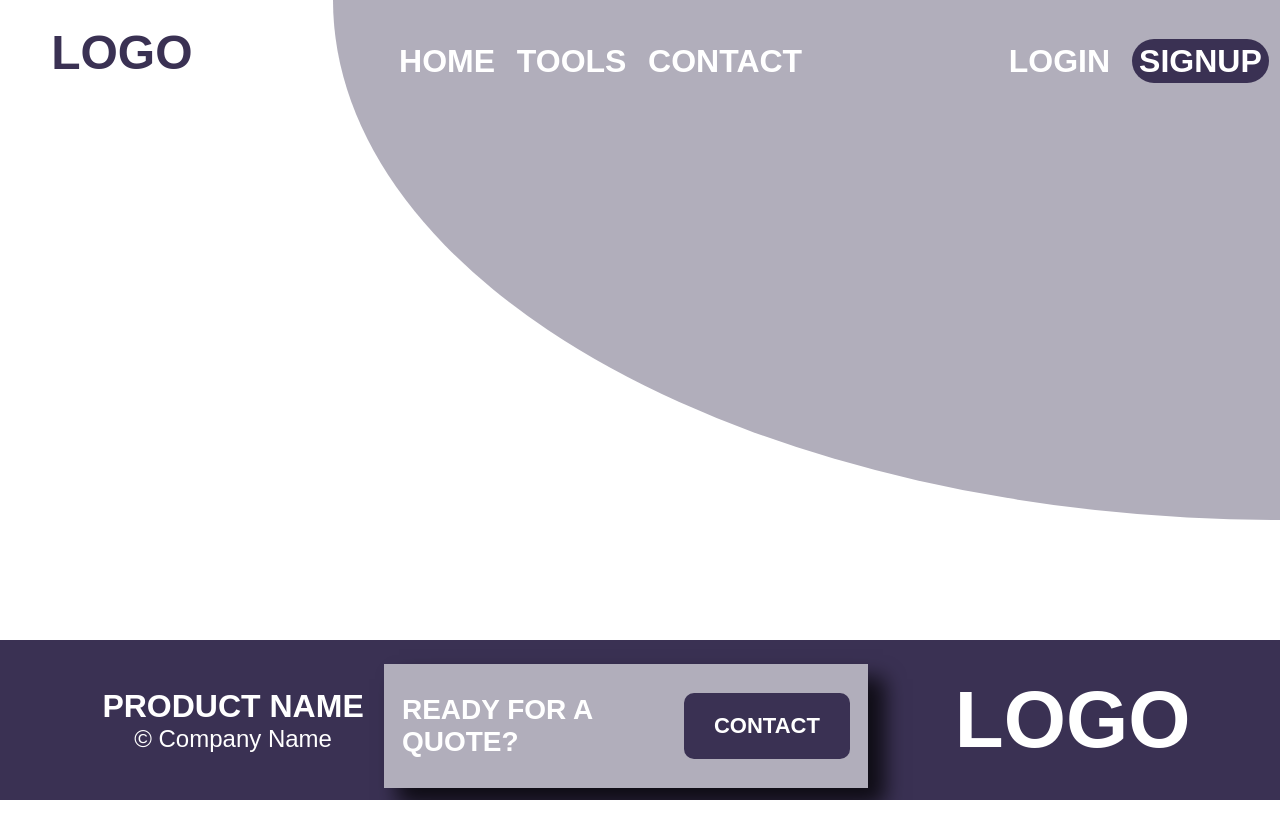
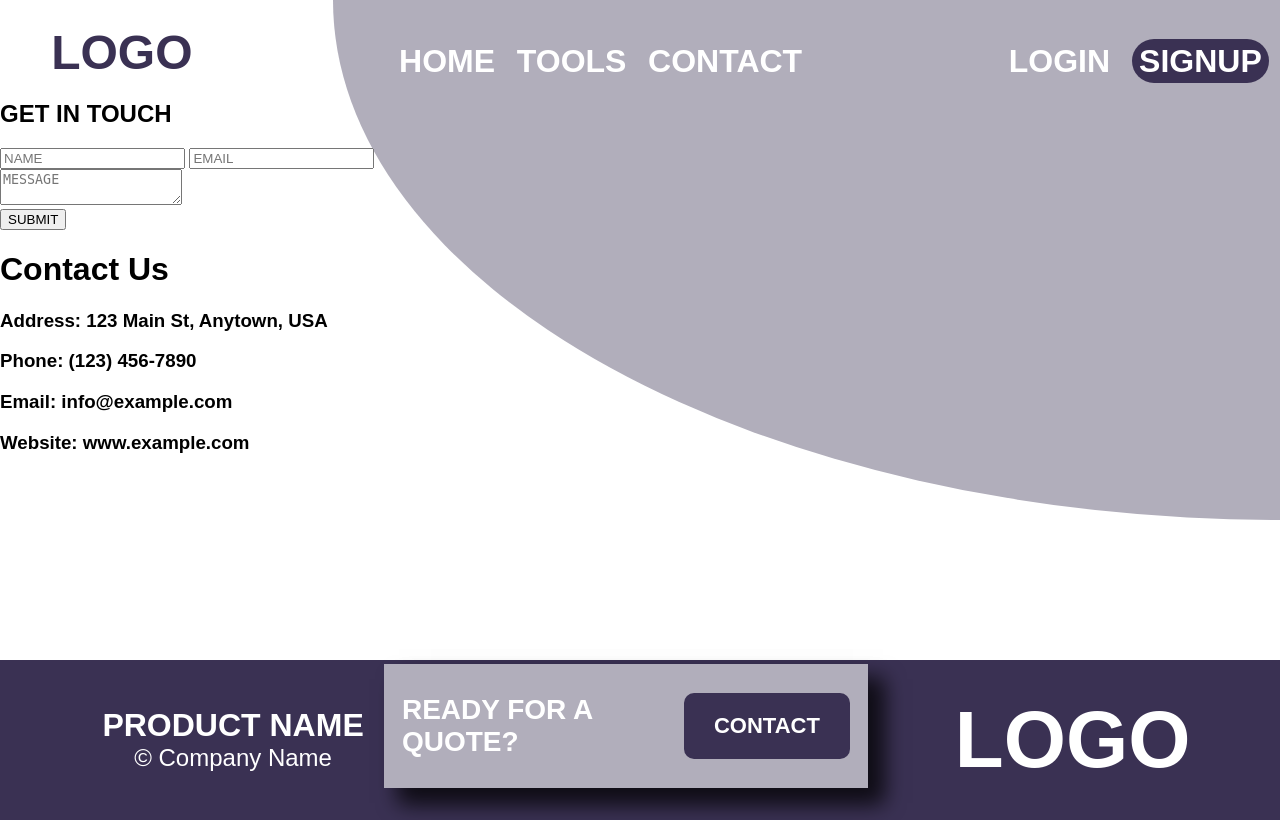
Before and after one commit to JDennis21/LBU_TeamProject_2024, a PHP site: page /contact.php in a window 1280 px wide. Run offline with PHP 8.4, Linux system fonts and the light colour scheme.

Commit message:
Contact Page

```diff
--- a/pages/contact/contact.php
+++ b/pages/contact/contact.php
@@ -7,13 +7,48 @@ global $connection;
 <head>
     <meta charset="UTF-8">
     <link href="/css/main.css" rel="stylesheet" type="text/css" />
-    <link href="/css/climateControl.css" rel="stylesheet" type="text/css" />
+    <link href="/css/contact.css" rel="stylesheet" type="text/css" />
     <title>Site Name</title>
 </head>
 <body>
 <?php include '../components/nav.php'; ?>
 <div class="main">
     <div class="content">
+            <?php
+            /*
+             * If the session error isset() set the variable to "noMargin" else the variable equals ""
+             *
+             * This is used to remove the margin on form inputs when an error is printed to help with
+             * formatting
+            */
+            $inputClass = isset($_SESSION["error"]) ? 'noMargin' : '';
+            ?>
+            <div class="contactForm">
+                <form action="../../auth/login/contact.php" method="post">
+                    <h2 style="font-weight: bolder;">GET IN TOUCH</h2>
+                    <div class="inputRow">
+                        <input placeholder="NAME" type="text" name="name" id="contactName" value="<?php echo $_SESSION['nameAttempt'] ?? '' ?>">
+                        <input placeholder="EMAIL" type="email" name="email" id="contactEmail" value="<?php echo $_SESSION['emailAttempt'] ?? '' ?>">
+                    </div>
+                    <textarea placeholder="MESSAGE" name="message" id="contactMessage" class="<?php echo $inputClass; ?>"><?php echo $_SESSION['messageAttempt'] ?? '' ?></textarea>
+                    <?php
+                    if (isset($_SESSION["error"])) {
+                        echo '<p class="error">*' . $_SESSION["error"] . '</p>';
+                    }
+                    ?>
+                    <div>
+                        <input type="submit" value="SUBMIT">
+                    </div>
+                </form>
+                <div class="contactBanner">
+                    <h1>Contact Us</h1>
+                    <h3>Address: 123 Main St, Anytown, USA</h3>
+                    <h3>Phone: (123) 456-7890</h3>
+                    <h3>Email: info@example.com</h3>
+                    <h3>Website: www.example.com</h3>
+                </div>
+            </div>
+
         <div class="banner">
             <div class="banner-text">READY FOR A QUOTE?</div>
             <a href="/LBU_TeamProject_2024/pages/contact/contact.php" class="banner-button">CONTACT</a>
```
